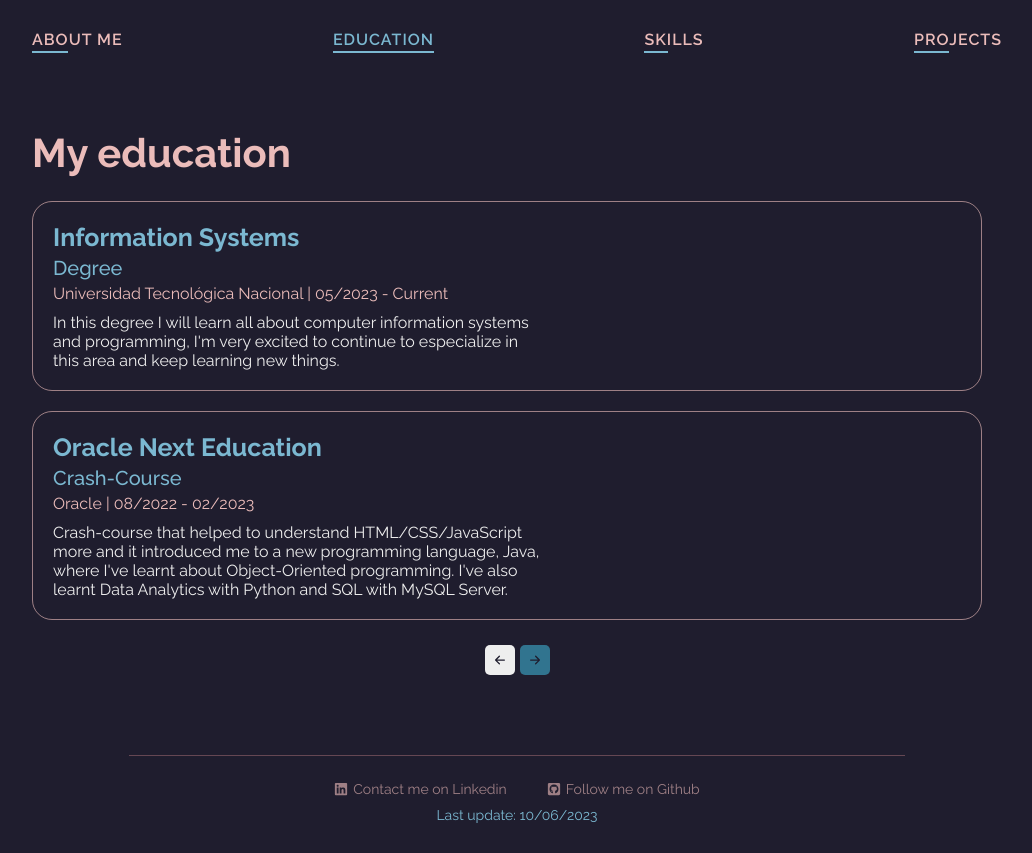
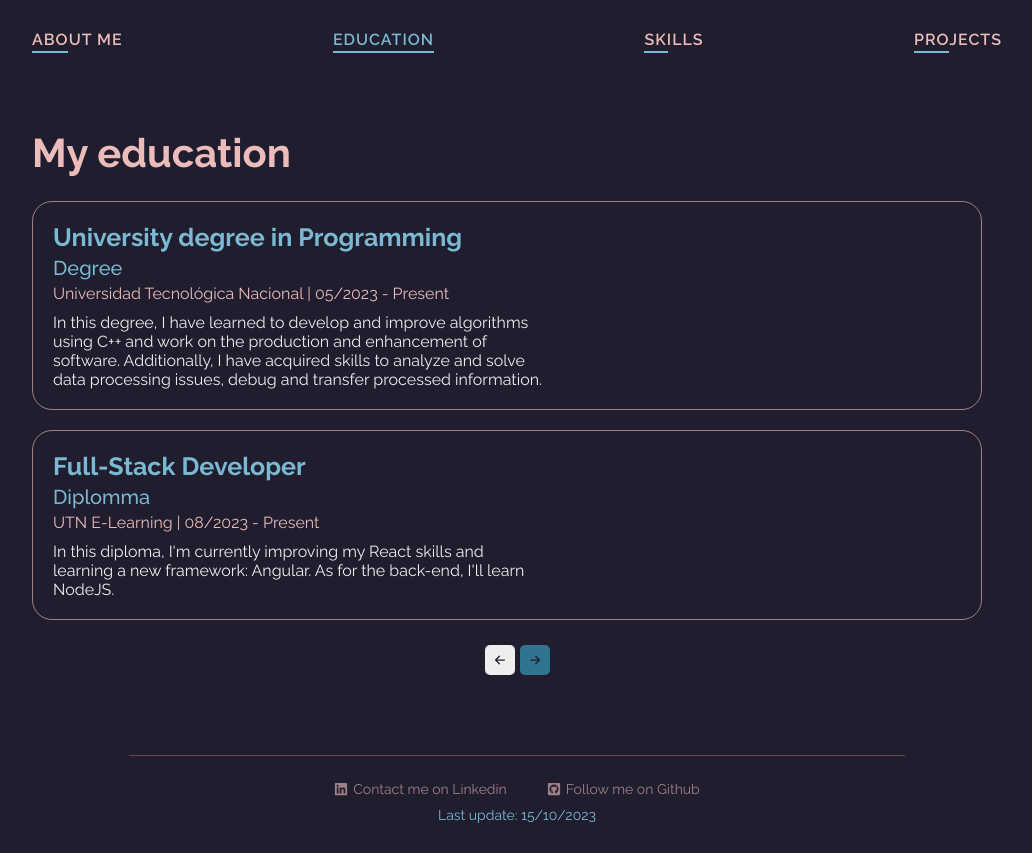
Before and after one commit to LucaCuello/MyPortfolio, a React (Vite) app: page /education in a window 1280 px wide. Shown: the whole page, without its empty margins (123-1155 px from the left). Built offline with nearby package versions, Linux system fonts and the light colour scheme.

Commit message:
Updated portfolio

```diff
--- a/src/components/footer/Footer.tsx
+++ b/src/components/footer/Footer.tsx
@@ -19,7 +19,7 @@ export const Footer = () => {
         </span>
       </div>
       <div className="update-info">
-        <p>Last update: 10/06/2023</p>
+        <p>Last update: 15/10/2023</p>
       </div>
     </footer>
   );
--- a/src/routes/aboutMe/AboutMe.tsx
+++ b/src/routes/aboutMe/AboutMe.tsx
@@ -13,7 +13,7 @@ export const AboutMe = () => {
       transition={{ duration: 0.8, ease: "backInOut" }}
       className="about-me"
     >
-      <h1 className="heading">Luca Cuello</h1>
+      <h1 className="heading">Luca</h1>
       <h2 className="subheading">Front-end developer</h2>
       <div className="buttons-container">
         <Button
@@ -31,18 +31,17 @@ export const AboutMe = () => {
       </div>
       <main className="aboutme-body">
         <p>
-          Welcome to my portfolio! I am a front-end developer with a passion for
-          creating visually appealing and user-friendly interfaces.
+          Hello and welcome to my portfolio! I’m a front-end developer who loves
+          crafting visually delightful and easy-to-use interfaces.
         </p>
         <p>
-          I am currently expanding my skills by studying UXUI Design and Data
-          Analytics with Python, and I am always eager to apply my knowledge and
-          experience to new projects. I strive to consistently produce high-quality
-          code that not only functions well, but also looks great.
+          Currently, I'm pursuing a university degree and mastering full-stack
+          with my diploma. Every project refines my skills and knowledge. I aim
+          to deliver both functional and aesthetically pleasing code.
         </p>
         <p>
-          I am excited to share my projects with you and I look forward to the
-          opportunity to work together.
+          Take a look around, explore my projects, and let's chat! I’d love to
+          hear about how we might work together.
         </p>
       </main>
     </motion.div>
--- a/src/routes/education/Data.tsx
+++ b/src/routes/education/Data.tsx
@@ -5,48 +5,39 @@ import UXUICertificate from "../../assets/certificates/UXUICertificate.png";
 
 export const educationData = [
   {
-    title: "Information Systems",
+    title: "University degree in Programming",
     courseType: "Degree",
     description:
-      "In this degree I will learn all about computer information systems and programming, I'm very excited to continue to especialize in this area and keep learning new things.",
+      "In this degree, I have learned to develop and improve algorithms using C++ and work on the production and enhancement of software. Additionally, I have acquired skills to analyze and solve data processing issues, debug and transfer processed information.",
     place: "Universidad Tecnológica Nacional",
-    date: "05/2023 - Current",
+    date: "05/2023 - Present",
     certificateLink: "#",
     certificateAvailible: false,
     certificateImage: "",
   },
   {
-    title: "Oracle Next Education",
-    courseType: "Crash-Course",
+    title: "Full-Stack Developer",
+    courseType: "Diplomma",
     description:
-      "Crash-course that helped to understand HTML/CSS/JavaScript more and it introduced me to a new programming language, Java, where I've learnt about Object-Oriented programming. I've also learnt Data Analytics with Python and SQL with MySQL Server.",
-    place: "Oracle",
-    date: "08/2022 - 02/2023",
-    certificateLink: "https://app.aluracursos.com/program/certificate/58d5d3bb-8953-449a-b523-87a0bdea60e0",
+      "In this diploma, I'm currently improving my React skills and learning a new framework: Angular. As for the back-end, I'll learn NodeJS.",
+    place: "UTN E-Learning",
+    date: "08/2023 - Present",
+    certificateLink:
+      "https://app.aluracursos.com/program/certificate/58d5d3bb-8953-449a-b523-87a0bdea60e0",
     certificateAvailible: true,
     certificateImage: ONECertificate,
   },
   {
-    title: "Salesforce QA",
-    courseType: "Training",
+    title: "Oracle Next Education",
+    courseType: "Crash course",
     description:
-      "Training where I'm learning concepts of Salesforce such as flows, auto-flows, custom objects, custom profiles, SOQL, JQL between other subjects. The main goal of this training is to get to know Salesforce and testing.",
-    place: "XDGen",
-    date: "03/2023 - Current",
-    certificateLink: "https://app.aluracursos.com/program/certificate/58d5d3bb-8953-449a-b523-87a0bdea60e0",
+      "Crash course that helped to understand HTML/CSS/JavaScript more and it introduced me to a new programming language, Java, where I've learnt about Object-Oriented programming. I've also learnt Data Analytics with Python and SQL with MySQL Server.",
+    place: "Oracle",
+    date: "08/2022 - 02/2023",
+    certificateLink:
+      "https://app.aluracursos.com/program/certificate/58d5d3bb-8953-449a-b523-87a0bdea60e0",
     certificateAvailible: true,
     certificateImage: ONECertificate,
-  },
-  {
-    title: "UX/UI Open",
-    courseType: "Bootcamp",
-    description:
-      "Bootcamp that I'm taking to improve my design skills. The bootcamp itself covers a range of topics such as reasearch, prototyping, visual design and front-end development.",
-    place: "The Open Bootcamp",
-    date: "02/2023 - Current",
-    certificateLink: "https://certificate.uxuiopen.com/6402cb055edfe616835ac887",
-    certificateAvailible: true,
-    certificateImage: UXUICertificate,
   },
   {
     title: "IT Support",
@@ -55,18 +46,9 @@ export const educationData = [
       "This specialization teached me a lot of new cool stuff, from installing hardware components to creating a virtual machine. I've learnt how to use different OS's, creating and executing scripts, troubleshooting and much more.",
     place: "Coursera, Google",
     date: "09/2022 - 01/2023",
-    certificateLink: "https://www.coursera.org/account/accomplishments/specialization/certificate/YAPVP7AAUSJF",
+    certificateLink:
+      "https://www.coursera.org/account/accomplishments/specialization/certificate/YAPVP7AAUSJF",
     certificateAvailible: true,
     certificateImage: ITSupportCertificate,
   },
-  {
-    title: "EFSET",
-    courseType: "English Certificate",
-    description: "English test where I've got the qualification of 74/100 (C2 Proficient).",
-    place: "Efset",
-    date: "01/2023",
-    certificateLink: "https://www.efset.org/cert/NpefMm",
-    certificateAvailible: true,
-    certificateImage: EnglishCertificate,
-  },
 ];
--- a/src/routes/skills/Data.tsx
+++ b/src/routes/skills/Data.tsx
@@ -2,9 +2,11 @@ import {
   SiAdobeillustrator,
   SiAdobephotoshop,
   SiAngular,
+  SiBitbucket,
   SiBootstrap,
   SiCanva,
   SiChakraui,
+  SiCplusplus,
   SiCss3,
   SiFigma,
   SiGit,
@@ -24,6 +26,7 @@ import {
   SiStyledcomponents,
   SiTailwindcss,
   SiTypescript,
+  SiVuedotjs,
 } from "react-icons/si";
 
 import { GrMysql } from "react-icons/gr";
@@ -48,10 +51,16 @@ export const programmingLanguagesData = [
     ligthColor: "var(--clear-ligth)",
   },
   {
+    icon: [<SiCplusplus key={crypto.randomUUID()} />],
+    name: "C++",
+    mainColor: "var(--accent-ligth)",
+    ligthColor: "var(--accent)",
+  },
+  {
     icon: [<SiPython key={crypto.randomUUID()} />],
     name: "Python",
-    mainColor: "var(--accent-ligth)",
-    ligthColor: "var(--accent)",
+    mainColor: "var(--ligth-main)",
+    ligthColor: "var(--clear-ligth)",
   },
 ];
 
@@ -81,40 +90,46 @@ export const frontEndData = [
     ligthColor: "var(--accent)",
   },
   {
-    icon: [<SiMaterialui key={crypto.randomUUID()} />],
-    name: "MaterialUI",
+    icon: [<SiVuedotjs key={crypto.randomUUID()} />],
+    name: "VueJS",
     mainColor: "var(--ligth-main)",
     ligthColor: "var(--clear-ligth)",
   },
   {
-    icon: [<SiChakraui key={crypto.randomUUID()} />],
-    name: "Chakra UI",
+    icon: [<SiMaterialui key={crypto.randomUUID()} />],
+    name: "MaterialUI",
     mainColor: "var(--accent-ligth)",
     ligthColor: "var(--accent)",
   },
   {
-    icon: [<SiStyledcomponents key={crypto.randomUUID()} />],
-    name: "StyledComponents",
+    icon: [<SiChakraui key={crypto.randomUUID()} />],
+    name: "Chakra UI",
     mainColor: "var(--ligth-main)",
     ligthColor: "var(--clear-ligth)",
   },
   {
-    icon: [<SiBootstrap key={crypto.randomUUID()} />],
-    name: "Bootstrap",
+    icon: [<SiStyledcomponents key={crypto.randomUUID()} />],
+    name: "StyledComponents",
     mainColor: "var(--accent-ligth)",
     ligthColor: "var(--accent)",
   },
   {
-    icon: [<SiSass key={crypto.randomUUID()} />],
-    name: "Sass",
+    icon: [<SiBootstrap key={crypto.randomUUID()} />],
+    name: "Bootstrap",
     mainColor: "var(--ligth-main)",
     ligthColor: "var(--clear-ligth)",
   },
   {
+    icon: [<SiSass key={crypto.randomUUID()} />],
+    name: "Sass",
+    mainColor: "var(--accent-ligth)",
+    ligthColor: "var(--accent)",
+  },
+  {
     icon: [<SiTailwindcss key={crypto.randomUUID()} />],
     name: "Tailwind",
-    mainColor: "var(--accent-ligth)",
-    ligthColor: "var(--accent)",
+    mainColor: "var(--ligth-main)",
+    ligthColor: "var(--clear-ligth)",
   },
 ];
 
@@ -153,45 +168,51 @@ export const toolsData = [
     ligthColor: "var(--clear-ligth)",
   },
   {
-    icon: [<SiGithub key={crypto.randomUUID()} />],
-    name: "GitHub",
+    icon: [<SiBitbucket key={crypto.randomUUID()} />],
+    name: "BitBucket",
     mainColor: "var(--accent-ligth)",
     ligthColor: "var(--accent)",
   },
   {
-    icon: [<SiNpm key={crypto.randomUUID()} />],
-    name: "NPM",
+    icon: [<SiGithub key={crypto.randomUUID()} />],
+    name: "GitHub",
     mainColor: "var(--ligth-main)",
     ligthColor: "var(--clear-ligth)",
   },
   {
-    icon: [<GrMysql key={crypto.randomUUID()} />],
-    name: "MySQL Server",
+    icon: [<SiNpm key={crypto.randomUUID()} />],
+    name: "NPM",
     mainColor: "var(--accent-ligth)",
     ligthColor: "var(--accent)",
   },
   {
-    icon: [<SiPandas key={crypto.randomUUID()} />],
-    name: "Pandas",
+    icon: [<GrMysql key={crypto.randomUUID()} />],
+    name: "MySQL Server",
     mainColor: "var(--ligth-main)",
     ligthColor: "var(--clear-ligth)",
   },
   {
-    icon: [<SiGoogleanalytics key={crypto.randomUUID()} />],
-    name: "Google Analytics",
+    icon: [<SiPandas key={crypto.randomUUID()} />],
+    name: "Pandas",
     mainColor: "var(--accent-ligth)",
     ligthColor: "var(--accent)",
   },
   {
-    icon: [<SiNotion key={crypto.randomUUID()} />],
-    name: "Notion",
+    icon: [<SiGoogleanalytics key={crypto.randomUUID()} />],
+    name: "Google Analytics",
     mainColor: "var(--ligth-main)",
     ligthColor: "var(--clear-ligth)",
   },
   {
-    icon: [<SiSalesforce key={crypto.randomUUID()} />],
-    name: "Salesforce",
+    icon: [<SiNotion key={crypto.randomUUID()} />],
+    name: "Notion",
     mainColor: "var(--accent-ligth)",
     ligthColor: "var(--accent)",
   },
+  {
+    icon: [<SiSalesforce key={crypto.randomUUID()} />],
+    name: "Salesforce",
+    mainColor: "var(--ligth-main)",
+    ligthColor: "var(--clear-ligth)",
+  },
 ];
```
Also changed, not shown: 1 other file (tests, documents, lock files or other folders).
